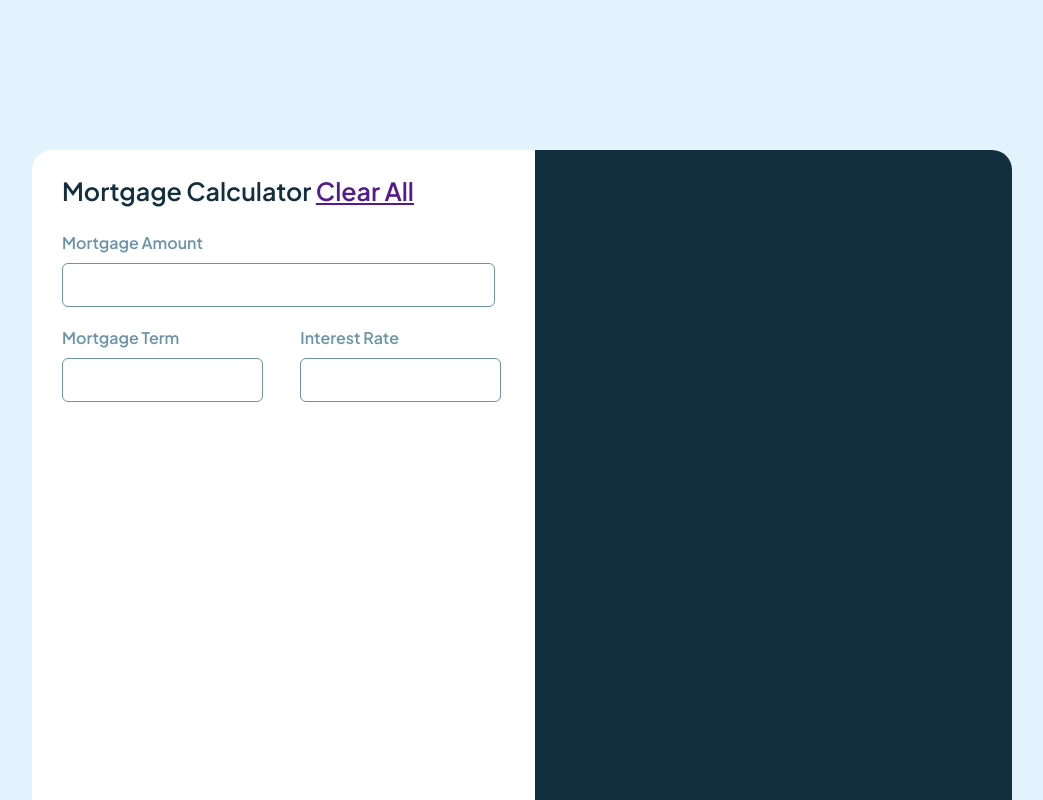
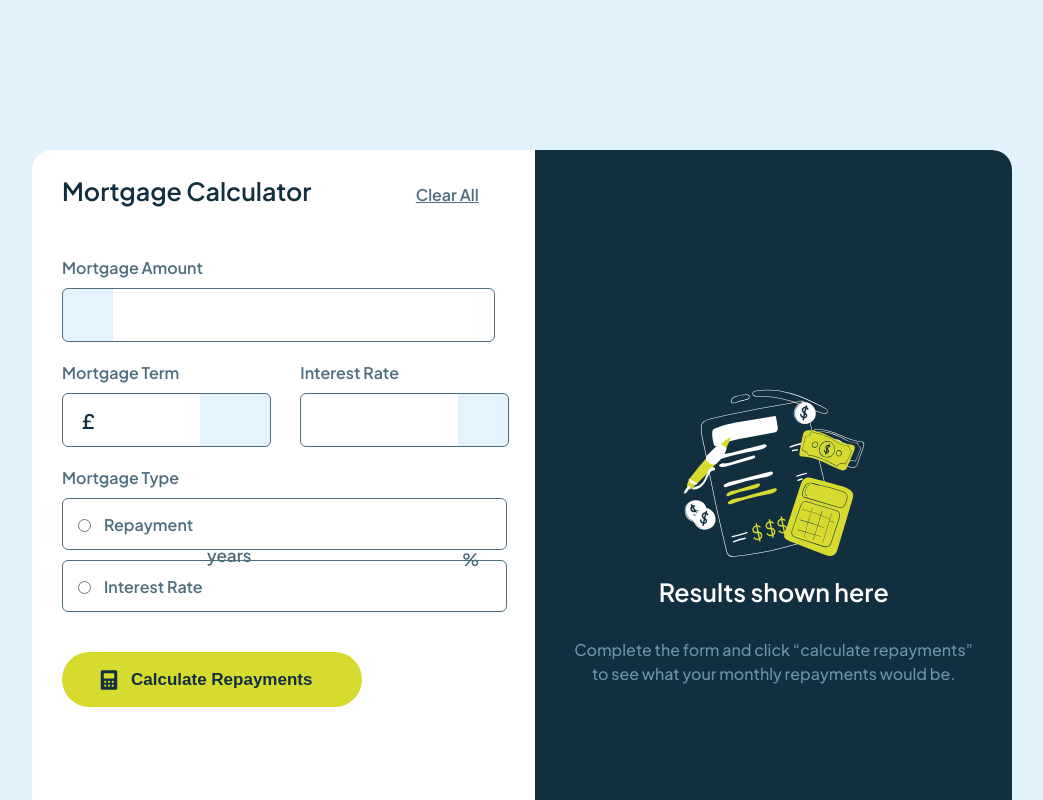
Before and after one commit to Fabiosdl/mortgage-repayment-calc, a React (Create React App) app: page / in a window 1280 px wide. Shown: the top 800 px of the page, without its empty margins (118-1161 px from the left). Built offline with nearby package versions, Linux system fonts and the light colour scheme.

Commit message:
landing page finished

```diff
--- a/package.json
+++ b/package.json
@@ -6,6 +6,7 @@
     "@testing-library/jest-dom": "^5.17.0",
     "@testing-library/react": "^13.4.0",
     "@testing-library/user-event": "^13.5.0",
+    "inputmask": "^5.0.9",
     "mortgage-repayment-calculator": "file:",
     "react": "^18.3.1",
     "react-dom": "^18.3.1",
--- a/src/App.css
+++ b/src/App.css
@@ -37,29 +37,63 @@ html, body {
   border-bottom-left-radius: 20px;
   color: hsl(202, 55%, 16%);
 }
-.right-container {
-  flex: 1.1;
-  background-color: hsl(202, 55%, 16%);
-  border-top-right-radius: 20px;
-  border-bottom-right-radius: 20px;
-  border-bottom-left-radius: 100px;
+
+.heading {
+  display: flex;
+  justify-content: space-between;
+  margin-bottom: 25px;
 }
-
-.left-container p {
-  display: inline;
+.heading a{
+  font-size: 16px;
+  color: hsl(200, 24%, 40%);
+  margin-left: 100px;
 }
 
 .mortgage-inputs {
   display: flex;
   flex-direction: column;
-  width: 100%;
+  max-width: 100%;
+}
+
+.amount-container {
+  display: flex;
+  flex-direction: column;
+}
+
+.pound {
+  position: absolute;
+  left: 200px;
+  top: 51%;
+  font-size: 20px;
+  color: hsl(202, 55%, 16%);
+  width: 50px;
+}
+
+#amount {
+  background: linear-gradient(to right, hsl(202, 86%, 94%) 50px, transparent 50px);
+  font-size: 20px;
+  color: hsl(202, 55%, 16%);
+  padding-left: 70px;
+}
+
+#amount:focus {
+  background: linear-gradient(to right, hsl(61, 70%, 52%) 50px, transparent 50px);
 }
 
 .input-field {
- height: 40px;
- border: .5px solid hsl(200, 26%, 54%);
+ height: 50px;
+ border: 1px solid hsl(200, 24%, 40%);
  border-radius: 6px;
  margin-bottom: 20px;
+ outline: none; /* Removes default focus outline */
+}
+
+.input-field:hover{
+  cursor: pointer;
+}
+
+.input-field:focus{
+  border: 2px solid hsl(61, 70%, 52%);
 }
 
 .inline-input-container {
@@ -77,8 +111,125 @@ html, body {
   width: 100%;
 }
 
+#term {
+  background: linear-gradient(to left, hsl(202, 86%, 94%) 70px, transparent 50px);
+  color: hsl(200, 24%, 40%);
+  font-size: 16px;
+  padding-left: 10px;
+}
+#term:focus{
+  background: linear-gradient(to left, hsl(61, 70%, 52%) 70px, transparent 50px);
+}
+
+.years {
+  position: absolute;
+  left: 325px;
+  top: 68%;
+  font-size: 17px;
+  color: hsl(200, 24%, 40%);
+  width: 50px;
+}
+
+#rate {
+  background: linear-gradient(to left, hsl(202, 86%, 94%) 50px, transparent 50px);
+  color: hsl(200, 24%, 40%);
+  font-size: 16px;
+  padding-left: 10px;
+}
+#rate:focus{
+  background: linear-gradient(to left, hsl(61, 70%, 52%) 50px, transparent 50px);
+}
+.porcentage {
+  position: absolute;
+  left: 580px;
+  top: 68.5%;
+  font-size: 17px;
+  color: hsl(200, 24%, 40%);
+  width: 50px;
+}
+
 .mortgage-inputs label {
   font-size: 16px;
-  color: hsl(200, 26%, 54%);
+  color: hsl(200, 24%, 40%);
   margin-bottom: 10px;
 }
+
+.radio-container {
+  display: flex;
+  flex-direction: column;
+  align-items: start;
+}
+
+.radio-container label {
+  font-size: 16px;
+}
+
+.radio-name {
+  display: inline-flex;
+  align-items: center;
+  gap: 10px;
+  font-size: 19px;
+  border: .5px solid hsl(200, 24%, 40%);
+  border-radius: 6px;
+  width: 100%;
+  height: 50px;
+  padding-left: 10px;
+  margin-bottom: 10px;
+}
+.radio-name:hover{
+  cursor: pointer;
+}
+.radio-name.active{
+  border: 2px solid hsl(61, 70%, 52%);
+  background-color: hsl(61, 55%, 85%);
+}
+
+button {
+  height: 55px;
+  width: 300px;
+  background-color: hsl(61, 70%, 52%);
+  display: flex;
+  justify-content: start;
+  align-items: center;
+  margin-top: 30px;
+  border: none;
+  border-radius: 30px;
+  padding-left: 35px;
+  color: hsl(202, 55%, 16%);
+  font-size: 17px;
+  font-weight: 600;
+}
+
+.calculator-img {
+  margin-right: 10px;
+}
+
+/*-------- Right Container ---------*/
+
+.right-container {
+  flex: 1.1;
+  display: flex;
+  flex-direction: column;
+  justify-content: center;
+  align-items: center;
+  background-color: hsl(202, 55%, 16%);
+  background-repeat: no-repeat;
+  border-top-right-radius: 20px;
+  border-bottom-right-radius: 20px;
+  border-bottom-left-radius: 100px;
+}
+
+.top-text{
+  color: white;
+  font-size: 25px;
+  font-weight: 600;
+}
+
+.bottom-text{
+  text-align: center;
+  color: hsl(200, 26%, 54%);
+  font-size: 16px;
+  font-weight: 500;
+  line-height: 1.5;
+  margin: 30px;
+}
--- a/src/App.js
+++ b/src/App.js
@@ -1,33 +1,74 @@
-import React,{userState} from 'react';
+import React,{ useState} from 'react';
 import './App.css';
+import Inputmask from 'inputmask';
+
 
 function App() {
+
+  const [selectedOption, setSelectedOption] = useState(null);
+
+  const handleRadioChange = (option) => {
+    setSelectedOption(option);
+  };
+
   return (
     <div className="App-container">
       <div className="left-container">
-        <p>Mortgage Calculator <a href=''>Clear All</a></p>
+        <div className='heading'>
+          <p>Mortgage Calculator <a href=''>Clear All</a></p>
+        </div>
 
         <form className='mortgage-inputs'>
-          <label for='amount'>Mortgage Amount</label>
-          <input type='text' id='amount' name='amount' className='input-field'/>
+          <div className='amount-container'>
+            <label for='amount'>Mortgage Amount</label>
+            <span className='pound'>£</span>
+            <input type='text' id='amount' name='amount' className='input-field'/>
+          </div>
 
           <div className='inline-input-container'>
             <div className='inline-input'>
               <label for='term'>Mortgage Term</label>
+              <span className='years'>years</span>
               <input type='text' id='term' name='term' className='input-field'/>
             </div>
             <div className='inline-input'>
               <label for='rate'>Interest Rate</label>
+              <span className='porcentage'>%</span>
               <input type='text' id='rate' name='rate' className='input-field'/>
             </div>
           </div>
 
+          <div className='radio-container'>
+            <label for='type'>Mortgage Type</label>
+              <label
+                className={`radio-name ${selectedOption === 'repayment' ? 'active':''}`}
+                onClick={() => handleRadioChange('repayment')}>
+
+                <input type='radio' id='repayment' name='repayment' value='1' checked={selectedOption === 'repayment'} className='radio-input'/>
+                <span>Repayment</span>
+              </label>
+              <label
+              className={`radio-name ${selectedOption === 'interest' ? 'active':''}`}
+              onClick={() => handleRadioChange('interest')}>
+
+                <input type='radio' id='interest' name='interest' value='2' checked={selectedOption === 'interest'} className='radio-input'/>
+                <span>Interest Rate</span>
+              </label>
+          </div>
+
+          <button type='submit'>
+            <img className="calculator-img" src={`${process.env.PUBLIC_URL}/images/icon-calculator.svg`} alt='Icon calculator'/>
+            Calculate Repayments
+          </button>
+
         </form>
-
 
       </div>
       <div className="right-container">
-
+        <img src={`${process.env.PUBLIC_URL}/images/illustration-empty.svg`} alt='background icon'/>
+        <span className='top-text'>Results shown here</span>
+        <span className='bottom-text'>Complete the form and click “calculate repayments”
+          to see what your monthly repayments would be.</span>
       </div>
     </div>
   );
```
Also changed, not shown: 1 other file (tests, documents, lock files or other folders).
